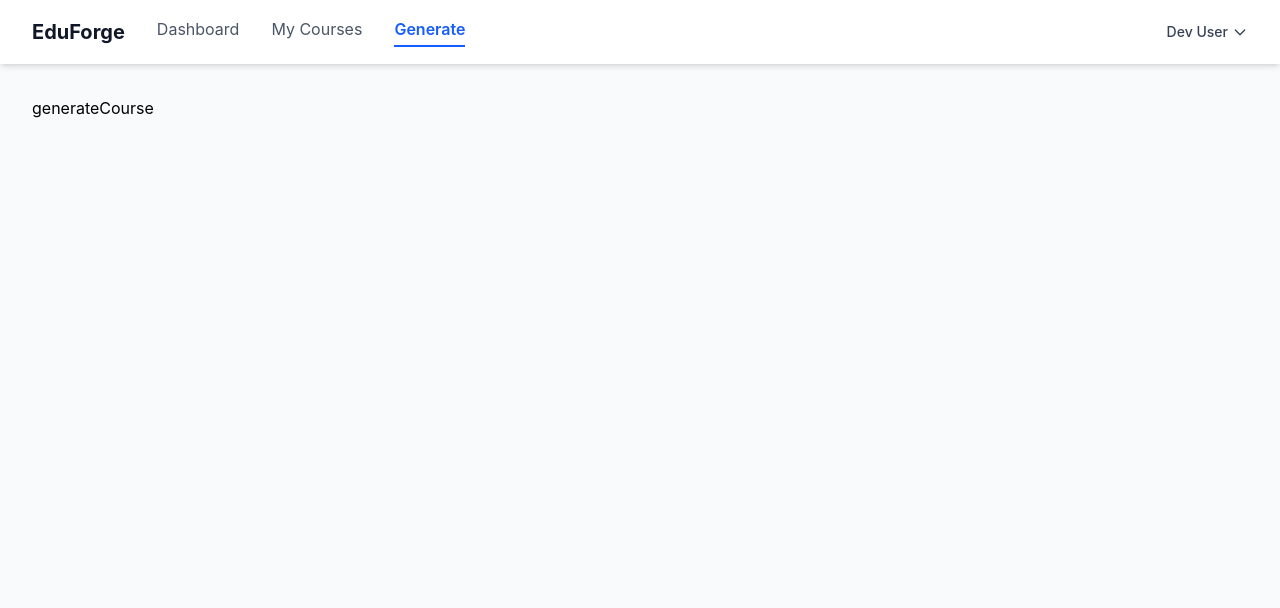
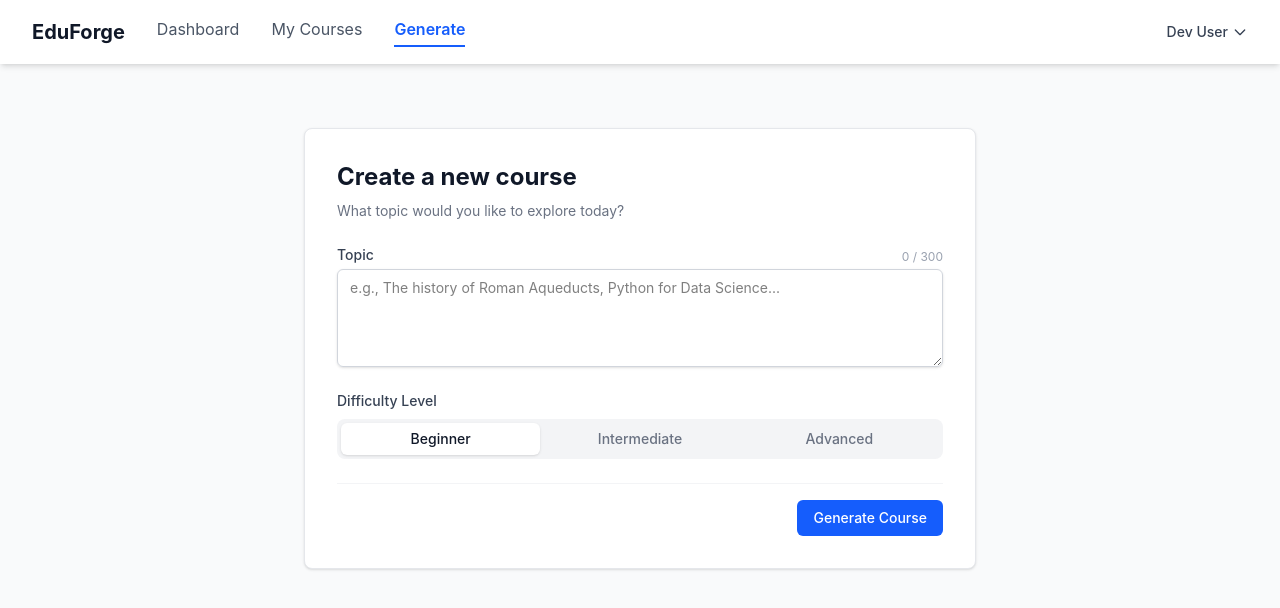
Before and after one commit to vansh-88/EduForge, a React app in the folder frontend/: page /generate in a window 1280 px wide. Shown: the top 608 px of the page. Built offline with nearby package versions, Linux system fonts and the light colour scheme; no server answers; the HTML template or start-up script is replaced by a standard one.

Commit message:
generate course page

```diff
--- a/frontend/src/api/course.api.js
+++ b/frontend/src/api/course.api.js
@@ -1,9 +1,9 @@
 import apiClient from './client';
 
-export const generateCourse = async (topic) => {
+export const generateCourse = async ({ topic, difficulty }) => {
   const response = await apiClient.post(
     '/v1/course/generate',
-    { topic },
+    { topic, difficulty },
     {
       headers: {
         'Idempotency-Key': crypto.randomUUID(),
@@ -11,7 +11,7 @@ export const generateCourse = async (topic) => {
     }
   );
 
-  return response.data.data;
+  return response.data;
 };
 
 export const listCourses = async (params = {}) => {
@@ -48,5 +48,5 @@ export const retryCourseGeneration = async (courseId) => {
       },
     }
   );
-  return response.data.data;
+  return response.data;
 };
--- a/frontend/src/components/common/SegmentedControl.jsx
+++ b/frontend/src/components/common/SegmentedControl.jsx
@@ -1,6 +1,6 @@
 export const SegmentedControl = ({ options, value, onChange, className = '' }) => {
   return (
-    <div className={`inline-flex bg-gray-100 p-1 rounded-lg ${className}`}>
+    <div className={`flex w-full bg-gray-100 p-1 rounded-lg ${className}`}>
       {options.map((option) => {
         const isActive = option.value === value;
         return (
@@ -8,7 +8,7 @@ export const SegmentedControl = ({ options, value, onChange, className = '' }) =
             key={option.value}
             type="button"
             onClick={() => onChange(option.value)}
-            className={`px-4 py-1.5 text-sm font-medium rounded-md transition-all duration-200 ${
+            className={`flex-1 px-4 py-1.5 text-sm font-medium rounded-md transition-all duration-200 ${
               isActive
                 ? 'bg-white text-gray-900 shadow-sm'
                 : 'text-gray-500 hover:text-gray-700'
--- a/frontend/src/components/common/Select.jsx
+++ /dev/null
@@ -1,26 +0,0 @@
-export const Select = ({ label, error, options, className = '', ...props }) => {
-  return (
-    <div className={`flex flex-col gap-1 ${className}`}>
-      {label && (
-        <label className="text-sm font-medium text-gray-700">
-          {label}
-        </label>
-      )}
-      <select
-        className={`px-3 py-2 border rounded-md shadow-sm focus:outline-none focus:ring-1 sm:text-sm transition-colors bg-white
-          ${error
-            ? 'border-red-500 text-red-900 focus:ring-red-500 focus:border-red-500'
-            : 'border-gray-300 focus:ring-blue-500 focus:border-blue-500'
-          }`}
-        {...props}
-      >
-        {options.map((option) => (
-          <option key={option.value} value={option.value}>
-            {option.label}
-          </option>
-        ))}
-      </select>
-      {error && <span className="text-sm text-red-500 mt-1">{error}</span>}
-    </div>
-  );
-};
--- a/frontend/src/components/common/index.js
+++ b/frontend/src/components/common/index.js
@@ -6,4 +6,3 @@ export * from './Spinner';
 export * from './Skeleton';
 export * from './EmptyState';
 export * from './ErrorState';
-export * from './Select';
--- a/frontend/src/pages/GenerateCourse/generateCourse.jsx
+++ b/frontend/src/pages/GenerateCourse/generateCourse.jsx
@@ -1,7 +1,151 @@
-import React from 'react'
+import { useState } from 'react';
+import { useNavigate } from 'react-router-dom';
+import { Textarea, SegmentedControl, Button, ErrorState } from '../../components/common';
+import { generateCourse } from '../../api/course.api';
 
-export default function generateCourse() {
+const DIFFICULTY_OPTIONS = [
+  { label: 'Beginner', value: 'beginner' },
+  { label: 'Intermediate', value: 'intermediate' },
+  { label: 'Advanced', value: 'advanced' }
+];
+
+const GenerateCourse = () => {
+  const navigate = useNavigate();
+
+  // Form state
+  const [topic, setTopic] = useState('');
+  const [difficulty, setDifficulty] = useState('beginner');
+  const [error, setError] = useState(null); // Validation error
+
+  // Submission state
+  const [status, setStatus] = useState('idle'); // 'idle' | 'submitting' | 'error'
+  const [submitError, setSubmitError] = useState(null);
+
+  const validate = (text) => {
+    const trimmed = text.trim();
+    if (!trimmed) {
+      return "Please tell us what you want to learn";
+    }
+    if (trimmed.length < 3) {
+      return "Topic must be at least 3 characters";
+    }
+    if (trimmed.length > 300) {
+      return "Topic must not exceed 300 characters";
+    }
+    return null;
+  };
+
+  const handleSubmit = async (e) => {
+    e.preventDefault();
+
+    const validationError = validate(topic);
+    if (validationError) {
+      setError(validationError);
+      return;
+    }
+
+    setError(null);
+    setStatus('submitting');
+    setSubmitError(null);
+
+    try {
+
+      const response = await generateCourse({
+        topic: topic.trim(),
+        difficulty
+      });
+
+      // On success, redirect to the course overview page.
+      navigate(`/courses/${response.courseId}`);
+    } catch (err) {
+      setStatus('error');
+      setSubmitError(err.message);
+    }
+  };
+
+  // If the API call fails, swap out the form for the ErrorState primitive.
+  // We don't lose topic/difficulty state, so clicking "Try Again" is seamless.
+  if (status === 'error') {
+    return (
+      <div className="max-w-2xl mx-auto mt-8">
+        <ErrorState
+          title="We couldn't create the course"
+          message={submitError}
+          onRetry={() => setStatus('idle')}
+        />
+      </div>
+    );
+  }
+
+  const isSubmitting = status === 'submitting';
+
   return (
-    <div>generateCourse</div>
-  )
-}
+    <div className="max-w-2xl mx-auto mt-8">
+      <div className="bg-white rounded-lg shadow-sm border border-gray-200 p-6 sm:p-8">
+        <h1 className="text-2xl font-bold text-gray-900 mb-2">
+          Create a new course
+        </h1>
+
+        {isSubmitting ? (
+          <p className="text-sm text-blue-600 mb-6 font-medium animate-pulse">
+            Creating your course… this may take a moment.
+          </p>
+        ) : (
+          <p className="text-sm text-gray-500 mb-6">
+            What topic would you like to explore today?
+          </p>
+        )}
+
+        <form onSubmit={handleSubmit} className="space-y-6">
+          <div className="relative">
+            <div className="flex justify-between items-end mb-1">
+              <label htmlFor="topic" className="text-sm font-medium text-gray-700">
+                Topic
+              </label>
+              <span className={`text-xs ${topic.length > 300 ? 'text-red-500' : 'text-gray-400'}`}>
+                {topic.length} / 300
+              </span>
+            </div>
+
+            <Textarea
+              id="topic"
+              rows={4}
+              placeholder="e.g., The history of Roman Aqueducts, Python for Data Science..."
+              value={topic}
+              disabled={isSubmitting}
+              onChange={(e) => {
+                setTopic(e.target.value);
+                if (error) setError(null);
+              }}
+              error={error}
+            />
+          </div>
+
+          <div className="flex flex-col gap-2">
+            <label className="text-sm font-medium text-gray-700">
+              Difficulty Level
+            </label>
+            <SegmentedControl
+              options={DIFFICULTY_OPTIONS}
+              value={difficulty}
+              onChange={setDifficulty}
+              className={isSubmitting ? 'opacity-50 pointer-events-none' : ''}
+            />
+          </div>
+
+          <div className="pt-4 border-t border-gray-100 flex justify-end">
+            <Button
+              type="submit"
+              variant="primary"
+              loading={isSubmitting}
+            >
+              Generate Course
+            </Button>
+          </div>
+        </form>
+      </div>
+    </div>
+  );
+};
+
+export default GenerateCourse;
```
